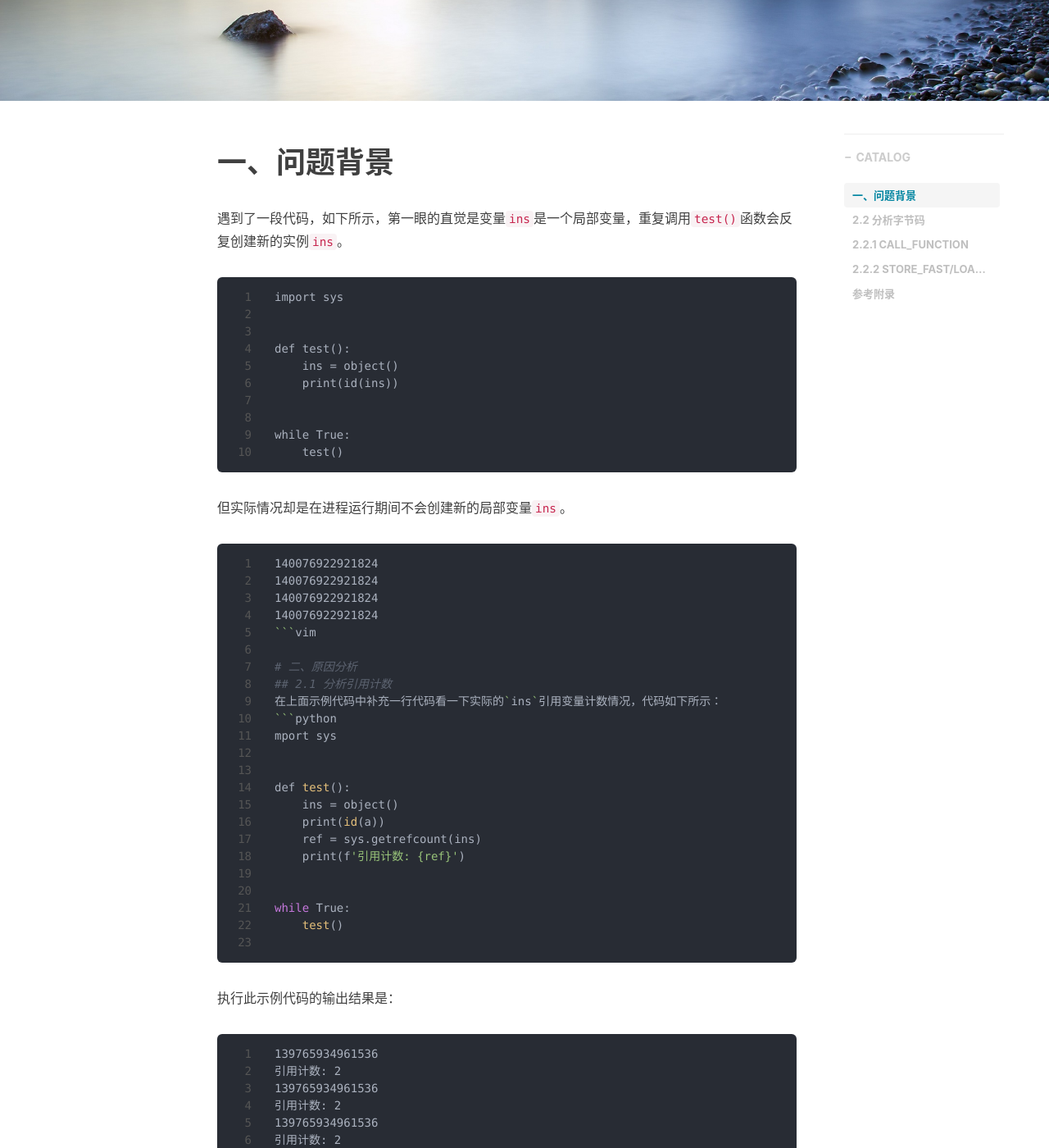
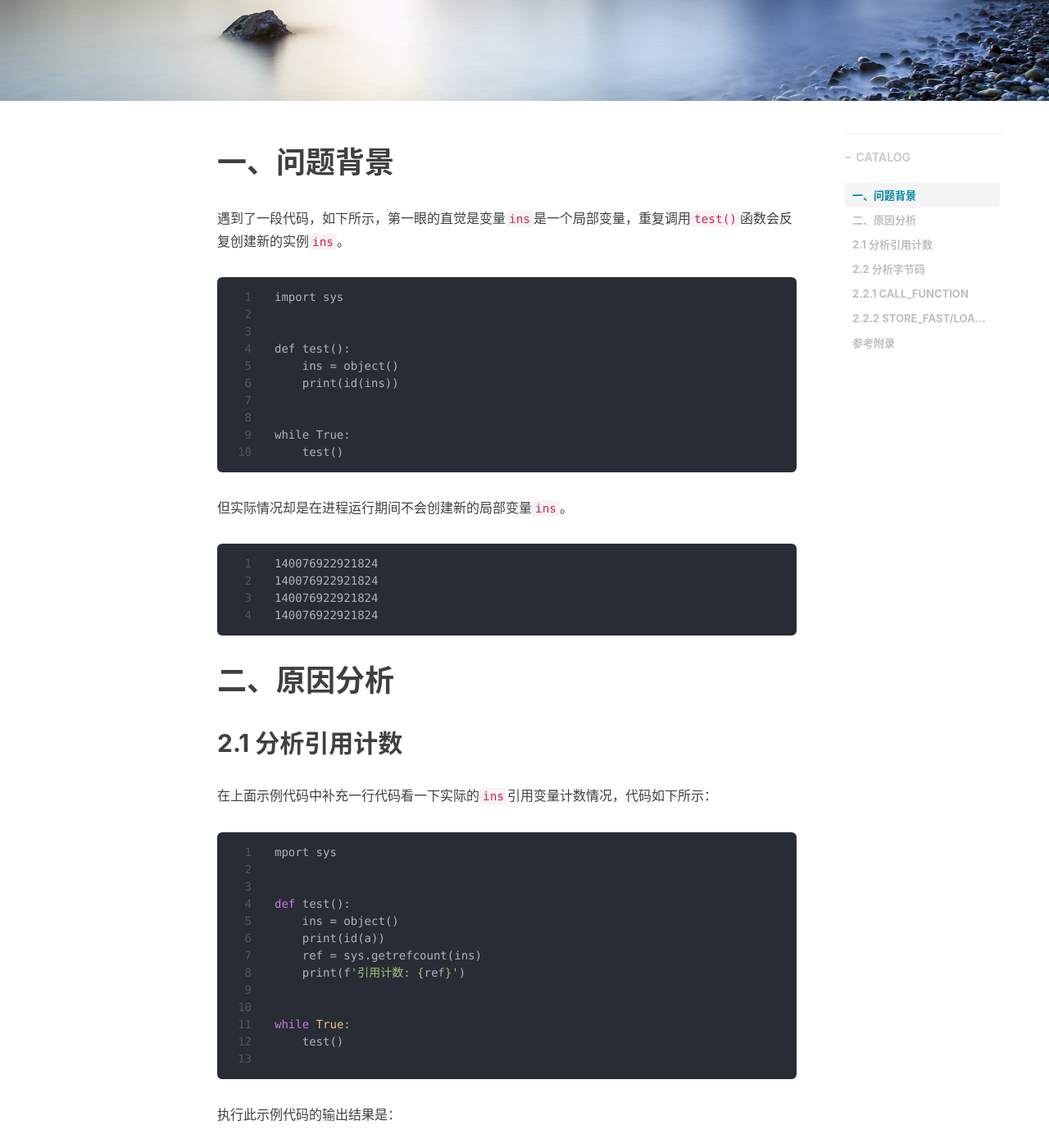
Before and after one commit to shihai1991/shihai1991.github.io, a Jekyll site: the page built from _posts/2022-06-02-python引用计数.md, in a window 1280 px wide and 1400 px high, scrolled down 394 px. Shown: the whole window at 82% size. Built offline with Jekyll 4.4.1, drawn with Linux system fonts in a browser that asks for light colours; nearby versions of some CDN libraries; comment, search, counter and statistics services are not loaded.

Commit message:
Update 2022-06-02-python引用计数.md

````diff
--- a/_posts/2022-06-02-python引用计数.md
+++ b/_posts/2022-06-02-python引用计数.md
@@ -32,7 +32,7 @@ while True:
 140076922921824
 140076922921824
 140076922921824
-```vim
+```
 
 # 二、原因分析
 ## 2.1 分析引用计数
````
